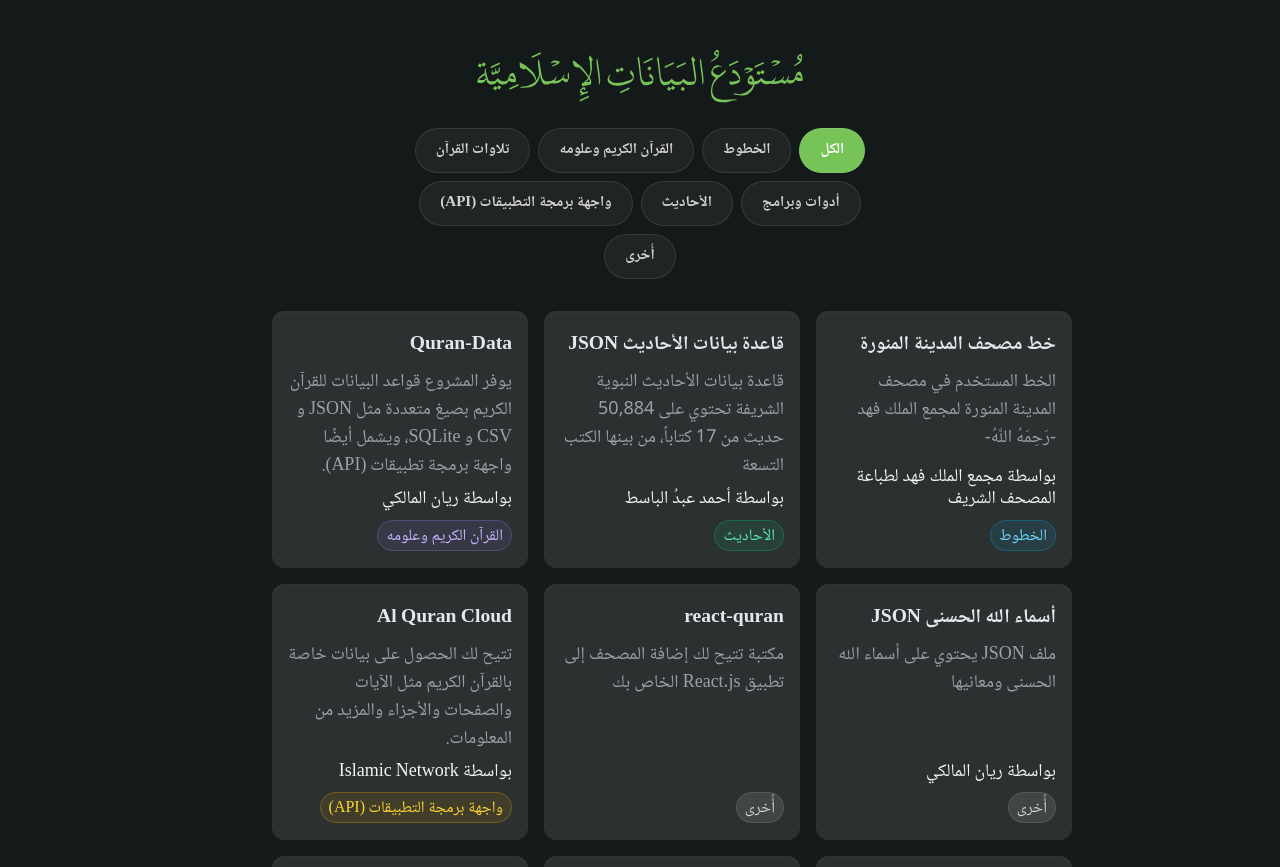
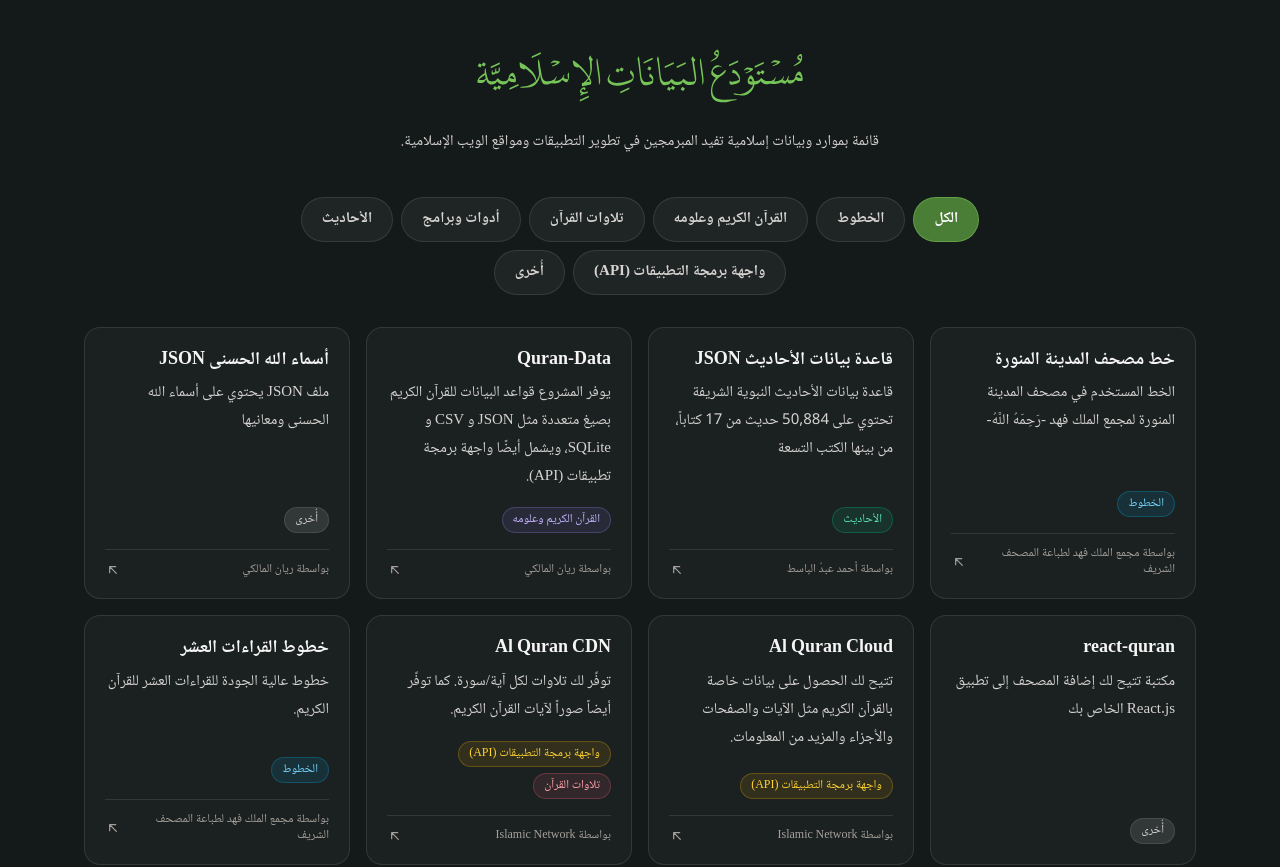
Before and after one commit to 6km/islamic-data-repository, a SvelteKit app: page / in a window 1280 px wide. Shown: the top 867 px of the page. Built offline with nearby package versions, Linux system fonts and the light colour scheme.

Commit message:
page: redesign filters and resource cards

```diff
--- a/src/routes/+page.svelte
+++ b/src/routes/+page.svelte
@@ -12,16 +12,20 @@
 			return r.categories.includes(selected_category);
 		})
 	);
-
-	$effect(() => {
-		console.log(filtered_resources);
-	});
 </script>
 
-<div class="mx-auto mt-4 flex w-[512px] max-w-full flex-wrap justify-center gap-2 px-2">
+<header class="mx-auto mt-4 max-w-[65ch] px-5 text-center">
+	<p class="text-[15px] leading-[1.9] text-stone-300">
+		قائمة بموارد وبيانات إسلامية تفيد المبرمجين في تطوير التطبيقات ومواقع الويب الإسلامية.
+	</p>
+</header>
+
+<section aria-label="تصفية المصادر" class="mx-auto mt-10 max-w-4xl px-5">
+	<div class="flex flex-wrap justify-center gap-2">
 		{#each Object.entries(categories) as [slug, category]}
 			<Button
-			class="font-semibold focus:ring-[#76C457] focus:ring-offset-2 focus-visible:ring-3 data-[selected=true]:bg-[#76C457] data-[selected=true]:text-white"
+				class="data-[selected=true]:border-[#76C457]/50 data-[selected=true]:bg-[#4A7D36] data-[selected=true]:text-white"
+				aria-pressed={selected_category === slug}
 				onclick={() => {
 					selected_category = slug;
 				}}
@@ -31,36 +35,55 @@
 			</Button>
 		{/each}
 	</div>
+</section>
 
-<div class="mx-auto mt-8 mb-8 flex w-[880px] max-w-full flex-wrap gap-4 px-2">
+<section aria-label="المصادر" class="mx-auto mt-8 mb-20 max-w-6xl px-5">
+	<div class="grid gap-4 sm:grid-cols-2 md:grid-cols-3 xl:grid-cols-4">
 		{#each filtered_resources as resource}
 			<a
 				href={resource.link}
-			class="flex rounded-xl outline-none focus:ring-[#76C457] focus:ring-offset-2 focus-visible:ring-3"
 				target="_blank"
+				rel="noopener noreferrer"
+				class="group flex flex-col rounded-2xl border border-white/10 bg-[#1b2121] p-5 transition duration-200 hover:-translate-y-1 hover:bg-[#202727]"
 			>
-			<div
-				class="flex w-full cursor-pointer flex-col rounded-xl bg-[#2B3030] p-4 inset-shadow-sm inset-shadow-white/3 transition outline-none hover:bg-[#373D3D] active:scale-98 md:w-64"
+				<h3 class="text-lg leading-snug font-semibold text-stone-100">{resource.name}</h3>
+				<p class="mt-2 flex-1 text-[15px] leading-[1.85] text-stone-300">
+					{resource.description}
+				</p>
+
+				<div class="mt-4 flex flex-wrap gap-1.5">
+					{#each resource.categories as category}
+						<span
+							class={[
+								'rounded-full border px-2.5 py-0.5 text-xs leading-5',
+								categories[category].tag_class
+							]}
 						>
-				<div class="flex-1">
-					<p class="text-[19.6px] font-semibold text-gray-200">{resource.name}</p>
-					<p class="mt-1.5 text-lg text-zinc-400">{resource.description}</p>
-				</div>
-				<div class="mt-2 text-[18px] leading-tight font-medium">
-					{#if resource.author}
-						<p>بواسطة {resource.author}</p>
-					{/if}
-				</div>
-				<div class="mt-3 flex flex-wrap gap-1.5 space-y-1">
-					{#each resource.categories as category}
-						<div>
-							<span class={['rounded-full border px-2 pt-0.5 pb-0', categories[category].tag_class]}
-								>{categories[category].name_ar}</span
-							>
-						</div>
+							{categories[category].name_ar}
+						</span>
 					{/each}
 				</div>
+
+				{#if resource.author}
+					<div
+						class="mt-4 flex items-center justify-between gap-2 border-t border-white/10 pt-3 text-xs text-stone-400"
+					>
+						<span>بواسطة {resource.author}</span>
+						<svg
+							class="h-4 w-4 shrink-0 transition-transform duration-200 group-hover:-translate-x-0.5"
+							viewBox="0 0 24 24"
+							fill="none"
+							stroke="currentColor"
+							stroke-width="1.8"
+							stroke-linecap="round"
+							stroke-linejoin="round"
+							aria-hidden="true"
+						>
+							<path d="M17 17 7 7M16 7H7v9" />
+						</svg>
 					</div>
+				{/if}
 			</a>
 		{/each}
 	</div>
+</section>
```
Lines whose indentation alone changed are shown as unchanged.
